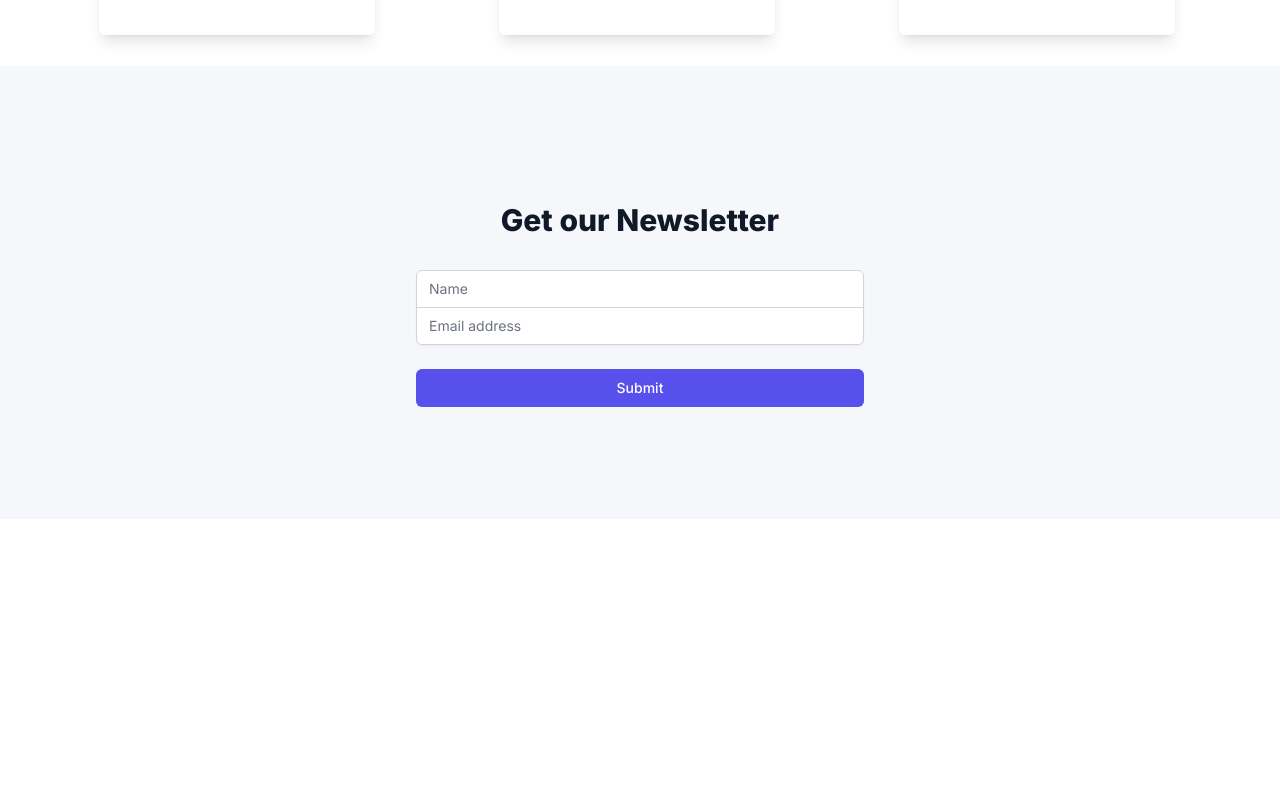
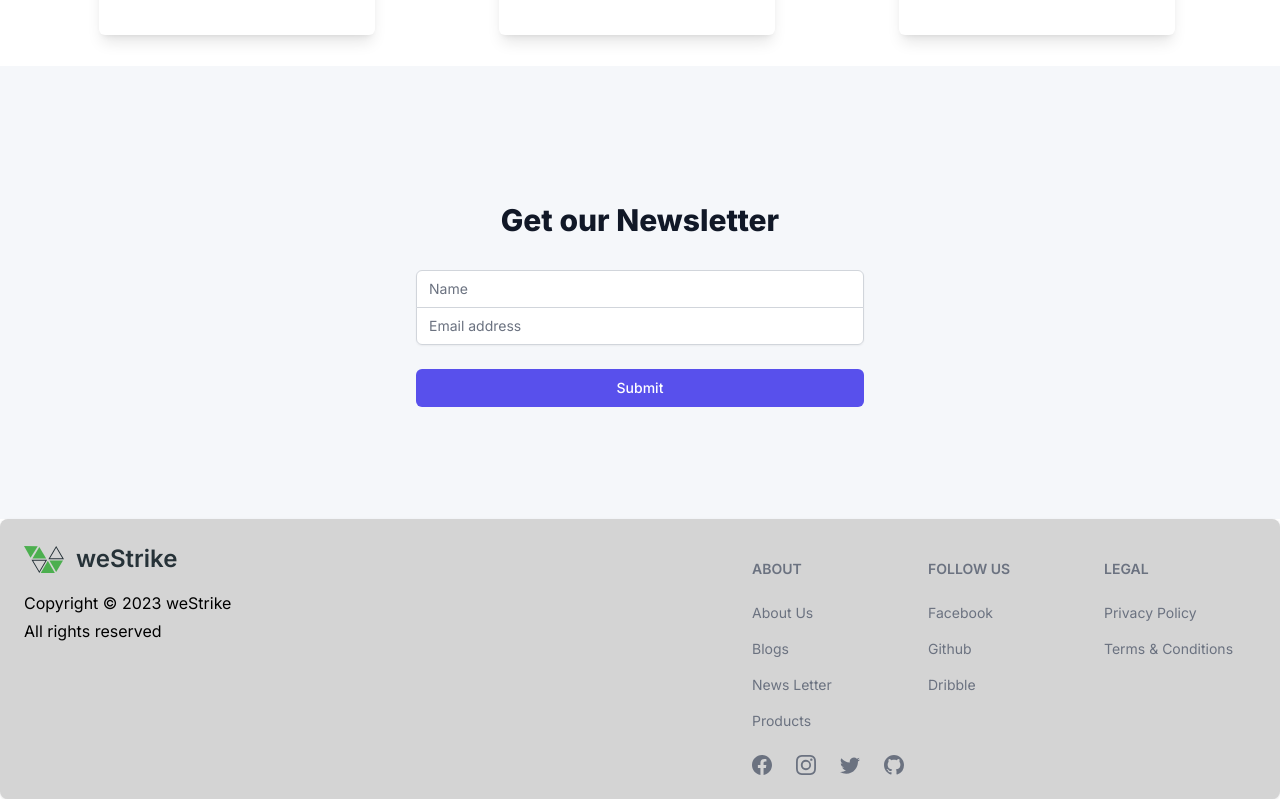
Before and after one commit to Taufiqul7756/software-solutions-firm, a React (Vite) app: page / in a window 1280 px wide. Shown: the part 4530-5329 px from the top of the page. Before the commit the page ends 5049 px from the top, so only its background shows below. Built offline with nearby package versions, Linux system fonts and the light colour scheme.

Commit message:
MyFooter component added

```diff
--- a/src/App.jsx
+++ b/src/App.jsx
@@ -9,6 +9,7 @@ import ProductDetails from "./components/ProductDetails";
 import CompanyStats from "./components/CompanyStats";
 import Blog from "./components/Blog";
 import NewsLetter from "./components/NewsLetter";
+import MyFooter from "./components/MyFooter";
 
 function App() {
   return (
@@ -22,6 +23,7 @@ function App() {
       <ProductDetails />
       <Blog />
       <NewsLetter />
+      <MyFooter />
     </>
   );
 }
--- /dev/null
+++ b/src/components/MyFooter.jsx
@@ -0,0 +1,82 @@
+import React from "react";
+import { Footer } from "flowbite-react";
+import { BsFacebook, BsGithub, BsInstagram, BsTwitter } from "react-icons/bs";
+import logo from "../assets/logo.svg";
+
+const MyFooter = () => {
+  return (
+    <Footer container className=" bg-neutral-300">
+      <div className="w-full">
+        <div className="grid w-full justify-between sm:flex sm:justify-between md:flex md:grid-cols-1">
+          <div className="space-y-4 mb-8">
+            <a
+              href=""
+              className="text-2xl font-semibold flex items-center space-x-3 "
+            >
+              {" "}
+              <img
+                src={logo}
+                alt=""
+                className=" w-10 inline-block items-center"
+              />{" "}
+              <span className="text-[#263238] ">weStrike</span>
+            </a>
+            <div>
+              <p className="mb-1">Copyright © 2023 weStrike</p>
+              <p>All rights reserved</p>
+            </div>
+          </div>
+          <div className="grid grid-cols-2 gap-8 sm:mt-4 sm:grid-cols-3 sm:gap-6">
+            <div>
+              <Footer.Title title="about" />
+              <Footer.LinkGroup col>
+                <Footer.Link href="#">About Us</Footer.Link>
+                <Footer.Link href="#">Blogs</Footer.Link>
+                <Footer.Link href="#">News Letter</Footer.Link>
+                <Footer.Link href="#">Products</Footer.Link>
+              </Footer.LinkGroup>
+            </div>
+            <div>
+              <Footer.Title title="Follow us" />
+              <Footer.LinkGroup col>
+                <Footer.Link href="https://www.facebook.com/tawfiq.asm/">
+                  Facebook
+                </Footer.Link>
+                <Footer.Link href="https://github.com/Taufiqul7756">
+                  Github
+                </Footer.Link>
+                <Footer.Link href="home">Dribble</Footer.Link>
+              </Footer.LinkGroup>
+            </div>
+            <div>
+              <Footer.Title title="Legal" />
+              <Footer.LinkGroup col>
+                <Footer.Link href="home">Privacy Policy</Footer.Link>
+                <Footer.Link href="home">Terms & Conditions</Footer.Link>
+              </Footer.LinkGroup>
+            </div>
+            <div>
+              <div className="mt-4 flex space-x-6 sm:mt-0 sm:justify-center">
+                <Footer.Icon
+                  href="https://www.facebook.com/tawfiq.asm/"
+                  icon={BsFacebook}
+                />
+                <Footer.Icon href="home" icon={BsInstagram} />
+                <Footer.Icon
+                  href="https://twitter.com/taufiq7756"
+                  icon={BsTwitter}
+                />
+                <Footer.Icon
+                  href="https://github.com/Taufiqul7756"
+                  icon={BsGithub}
+                />
+              </div>
+            </div>
+          </div>
+        </div>
+      </div>
+    </Footer>
+  );
+};
+
+export default MyFooter;
```
